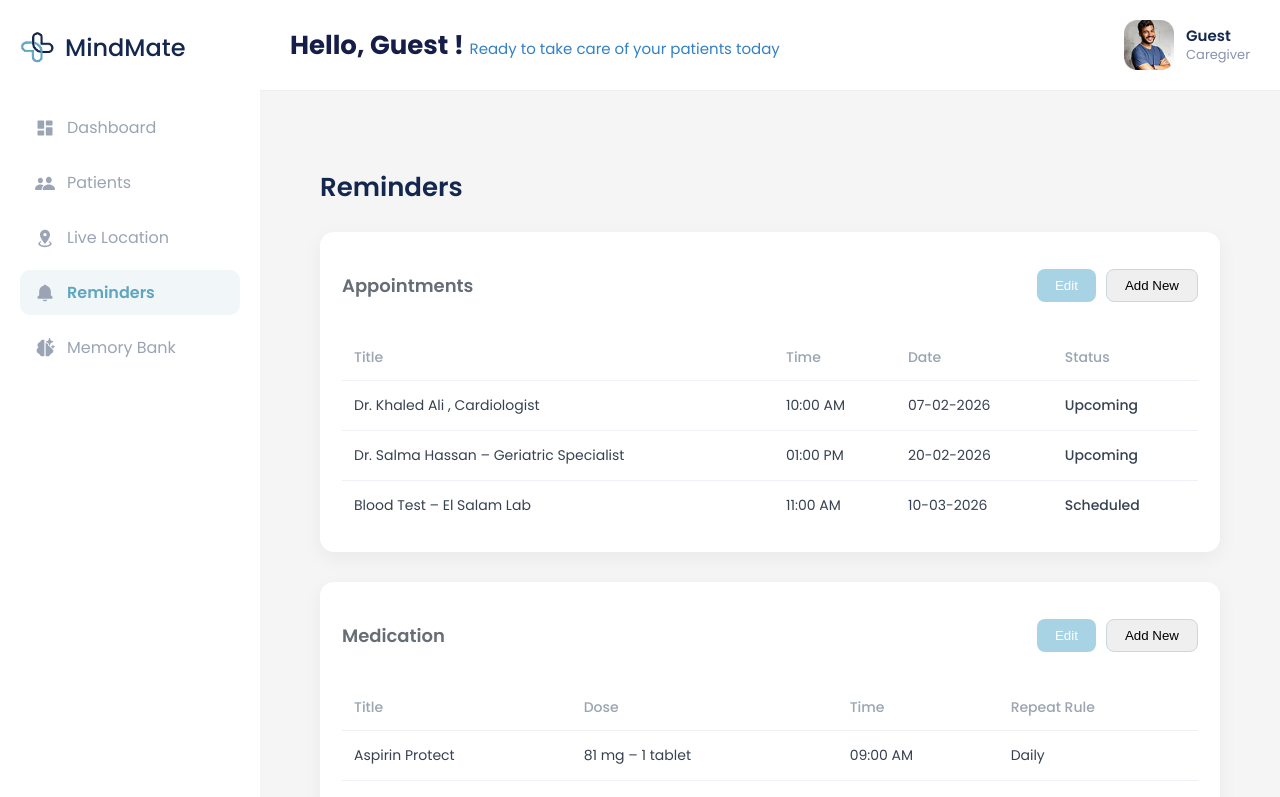
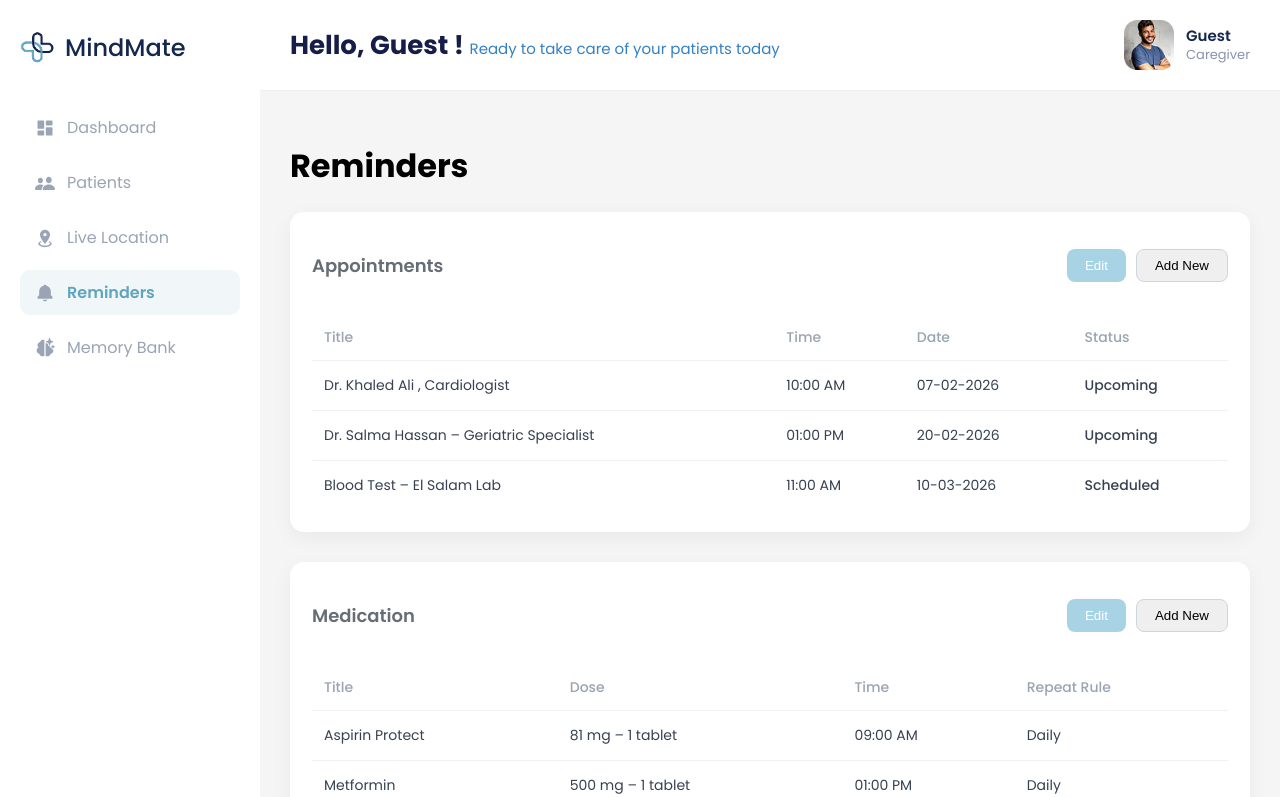
Before and after one commit to MindMate-Project/Web, a React (Create React App) app: page /api/dashboard/reminders in a window 1280 px wide. Shown: the top 797 px of the page. Built offline with nearby package versions, Linux system fonts and the light colour scheme.

Commit message:
feat: update Reminders component

```diff
--- a/src/components/Dashboard/Reminders/Reminders.jsx
+++ b/src/components/Dashboard/Reminders/Reminders.jsx
@@ -1,21 +1,22 @@
 import React from "react";
-import { useState } from "react";
+import { useNavigate } from "react-router-dom";
 import "./Reminders.css";
-import { useNavigate } from "react-router-dom";
+
 export default function Reminders() {
   const navigate = useNavigate();
+
   return (
-        <div className="reminders">
-            <h1 className="reminders-title">Reminders</h1>
+    <div className="reminders-page">
+      <h1 className="page-title">Reminders</h1>
 
       {/* Appointments */}
       <div className="reminder-card">
         <div className="reminder-header">
           <h3>Appointments</h3>
-
           <div className="btns">
             <button className="btn-edit">Edit</button>
-                <button className="btn-add"
+            <button
+              className="btn-add"
               onClick={() => navigate("/api/dashboard/reminders/add-appointment")}
             >
               Add New
@@ -32,7 +33,6 @@ export default function Reminders() {
               <th>Status</th>
             </tr>
           </thead>
-
           <tbody>
             <tr>
               <td>Dr. Khaled Ali , Cardiologist</td>
@@ -40,14 +40,12 @@ export default function Reminders() {
               <td>07-02-2026</td>
               <td className="status upcoming">Upcoming</td>
             </tr>
-
             <tr>
               <td>Dr. Salma Hassan – Geriatric Specialist</td>
               <td>01:00 PM</td>
               <td>20-02-2026</td>
               <td className="status upcoming">Upcoming</td>
             </tr>
-
             <tr>
               <td>Blood Test – El Salam Lab</td>
               <td>11:00 AM</td>
@@ -62,10 +60,10 @@ export default function Reminders() {
       <div className="reminder-card">
         <div className="reminder-header">
           <h3>Medication</h3>
-
           <div className="btns">
             <button className="btn-edit">Edit</button>
-            <button className="btn-add"
+            <button
+              className="btn-add"
               onClick={() => navigate("/api/dashboard/reminders/add-medicine")}
             >
               Add New
@@ -82,7 +80,6 @@ export default function Reminders() {
               <th>Repeat Rule</th>
             </tr>
           </thead>
-
           <tbody>
             <tr>
               <td>Aspirin Protect</td>
@@ -90,14 +87,12 @@ export default function Reminders() {
               <td>09:00 AM</td>
               <td>Daily</td>
             </tr>
-
             <tr>
               <td>Metformin</td>
               <td>500 mg – 1 tablet</td>
               <td>01:00 PM</td>
               <td>Daily</td>
             </tr>
-
             <tr>
               <td>Amlodipine</td>
               <td>5 mg – 1 tablet</td>
@@ -107,7 +102,6 @@ export default function Reminders() {
           </tbody>
         </table>
       </div>
-
     </div>
   );
 }
```
Lines whose indentation alone changed are shown as unchanged.
